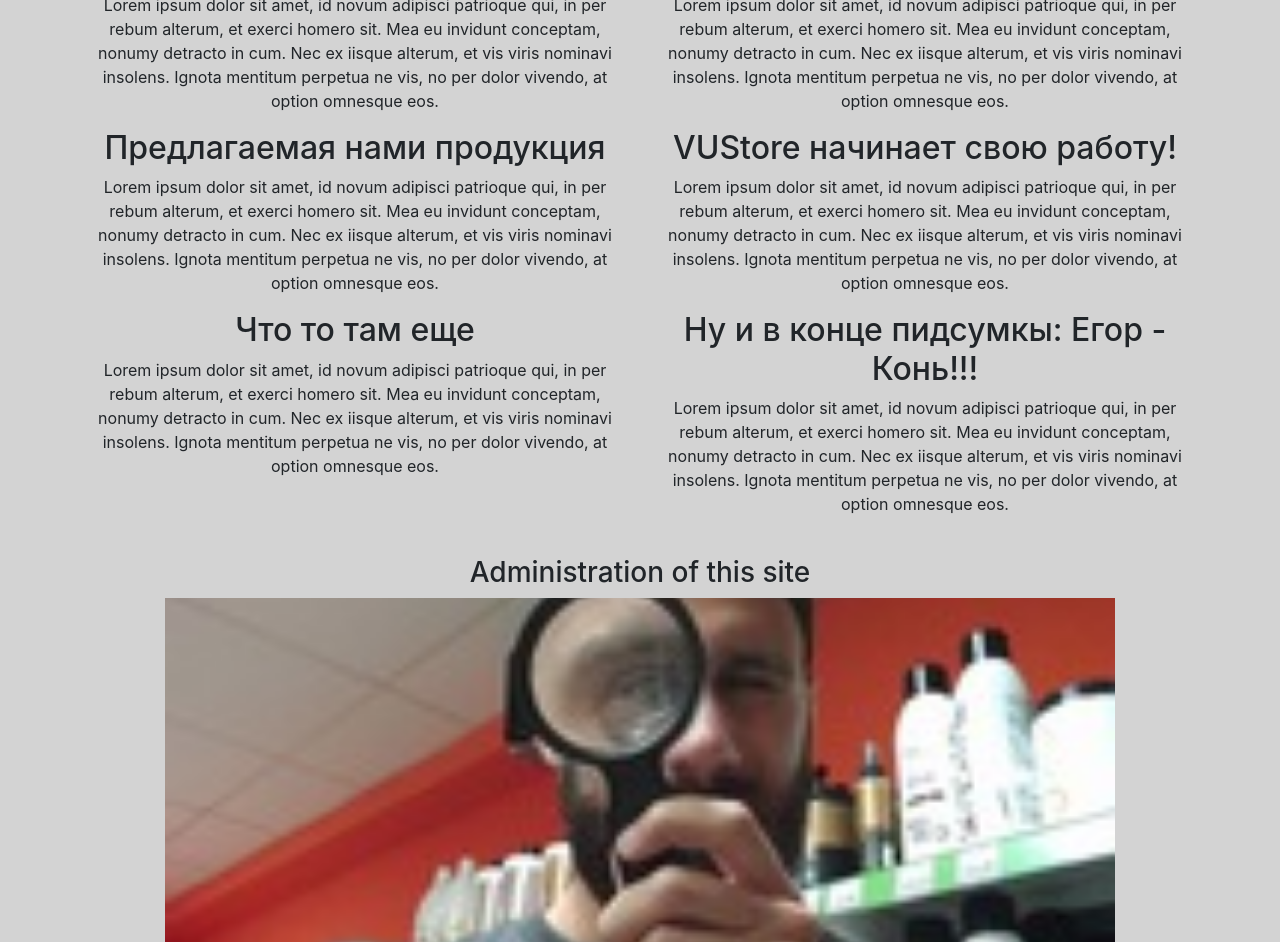
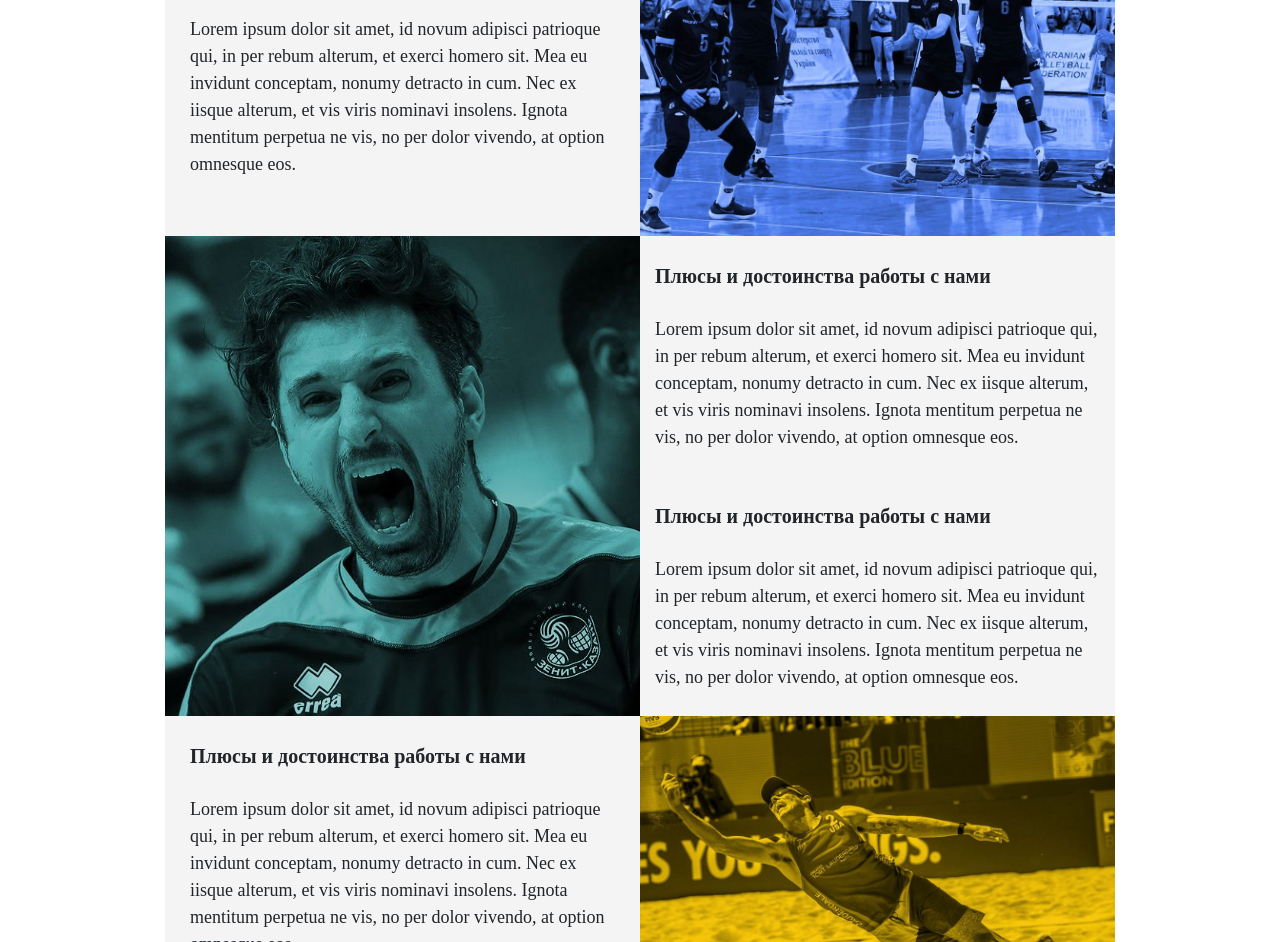
Before and after one commit to CKVitaliy/LandingPage, a plain HTML site: page index.html in a window 1280 px wide. Shown: the part 641-1583 px from the top of the page. Drawn offline with nearby package versions, Linux system fonts and the light colour scheme.

Commit message:
third commit with new css

```diff
--- a/index.html
+++ b/index.html
@@ -10,10 +10,9 @@
 <body>
 <div id="header">
     <div class="container">
-        <div class="row centered">
-            <div class="col-lg-8 offset-lg-2">
-                <h1>store.volleyball.ua приветствует Вас!!!</h1><br>
-                <h2>Егор конь (and its true)</h2>>
+        <div class="row">
+            <div class="col-lg-10 offset-lg-1 col-md-10 offset-md-1">
+                <span style="font-family: 'Times New Roman'; color: rgb(255 255 255); font-weight: 700; font-style: normal; font-size: 36px">store.volleyball.ua<br>приветствует Вас!!!<br><br>Егор конь (and its true)</span><br>
             </div>
         </div>
     </div>
@@ -21,61 +20,77 @@
 
 <div id="main">
     <div class="container">
-        <br>
-        <div class="row centered">
-            <div class="col-lg-6 col-md-4">
-                <h2>Плюсы и достоинства работы с нами</h2>
-                <p>Lorem ipsum dolor sit amet, id novum adipisci patrioque qui, in per rebum alterum, et exerci homero sit. Mea eu invidunt conceptam, nonumy detracto in cum. Nec ex iisque alterum, et vis viris nominavi insolens. Ignota mentitum perpetua ne vis, no per dolor vivendo, at option omnesque eos.</p>
+        <div class="row">
+            <div class="col-lg-10 offset-lg-1 col-md-10 offset-md-1" style="padding: 25px 0 25px 0;">
+                <span style="font-family: 'Times New Roman'; font-weight: 700; font-style: normal; font-size: 18px">Something is going on</span>
             </div>
-            <div class="col-lg-6 col-md-4">
-                <h2>Система скидок для взрослых и детских команд</h2>
-                <p>Lorem ipsum dolor sit amet, id novum adipisci patrioque qui, in per rebum alterum, et exerci homero sit. Mea eu invidunt conceptam, nonumy detracto in cum. Nec ex iisque alterum, et vis viris nominavi insolens. Ignota mentitum perpetua ne vis, no per dolor vivendo, at option omnesque eos.</p>
+            <div class="col-lg-5 offset-lg-1 col-md-5 offset-md-1 gray" style="padding: 25px;">
+                <span style="font-family: 'Times New Roman'; font-weight: 700; font-style: normal; font-size: 20px">Плюсы и достоинства работы с нами</span>
+                <span style="font-family: 'Times New Roman'; font-weight: 400; font-style: normal; font-size: 18px; padding-top: 25px; display: block">Lorem ipsum dolor sit amet, id novum adipisci patrioque qui, in per rebum alterum, et exerci homero sit. Mea eu invidunt conceptam, nonumy detracto in cum. Nec ex iisque alterum, et vis viris nominavi insolens. Ignota mentitum perpetua ne vis, no per dolor vivendo, at option omnesque eos.</span>
             </div>
-            <div class="col-lg-6 col-md-4">
-                <h2>Предлагаемая нами продукция</h2>
-                <p>Lorem ipsum dolor sit amet, id novum adipisci patrioque qui, in per rebum alterum, et exerci homero sit. Mea eu invidunt conceptam, nonumy detracto in cum. Nec ex iisque alterum, et vis viris nominavi insolens. Ignota mentitum perpetua ne vis, no per dolor vivendo, at option omnesque eos.</p>
+            <div class="col-lg-5 col-md-5 d-xl-block d-lg-block d-md-block d-sm-none d-none" id="image2"></div>
+            <div class="col-lg-5 offset-lg-1 col-md-5 offset-md-1 d-xl-block d-lg-block d-md-block d-sm-none d-none" id="image3"></div>
+            <div class="col-lg-5 col-md-5 gray">
+                <div class="container">
+                    <div class="row">
+                        <div class="col" style="padding: 25px 0 25px 0;">
+                            <span style="font-family: 'Times New Roman'; font-weight: 700; font-style: normal; font-size: 20px">Плюсы и достоинства работы с нами</span>
+                            <span style="font-family: 'Times New Roman'; font-weight: 400; font-style: normal; font-size: 18px; padding-top: 25px; display: block">Lorem ipsum dolor sit amet, id novum adipisci patrioque qui, in per rebum alterum, et exerci homero sit. Mea eu invidunt conceptam, nonumy detracto in cum. Nec ex iisque alterum, et vis viris nominavi insolens. Ignota mentitum perpetua ne vis, no per dolor vivendo, at option omnesque eos.</span>
+                        </div>
+                        <div class="w-100"></div>
+                        <div class="col" style="padding: 25px 0 25px 0;">
+                            <span style="font-family: 'Times New Roman'; font-weight: 700; font-style: normal; font-size: 20px">Плюсы и достоинства работы с нами</span>
+                            <span style="font-family: 'Times New Roman'; font-weight: 400; font-style: normal; font-size: 18px; padding-top: 25px; display: block">Lorem ipsum dolor sit amet, id novum adipisci patrioque qui, in per rebum alterum, et exerci homero sit. Mea eu invidunt conceptam, nonumy detracto in cum. Nec ex iisque alterum, et vis viris nominavi insolens. Ignota mentitum perpetua ne vis, no per dolor vivendo, at option omnesque eos.</span>
+                        </div>
+                    </div>
+                </div>
+ </div>
+            <div class="col-lg-5 offset-lg-1 col-md-5 offset-md-1 gray" style="padding: 25px;">
+                <span style="font-family: 'Times New Roman'; font-weight: 700; font-style: normal; font-size: 20px">Плюсы и достоинства работы с нами</span>
+                <span style="font-family: 'Times New Roman'; font-weight: 400; font-style: normal; font-size: 18px; padding-top: 25px; display: block">Lorem ipsum dolor sit amet, id novum adipisci patrioque qui, in per rebum alterum, et exerci homero sit. Mea eu invidunt conceptam, nonumy detracto in cum. Nec ex iisque alterum, et vis viris nominavi insolens. Ignota mentitum perpetua ne vis, no per dolor vivendo, at option omnesque eos.</span>
             </div>
-            <div class="col-lg-6 col-md-4">
-                <h2>VUStore начинает свою работу!</h2>
-                <p>Lorem ipsum dolor sit amet, id novum adipisci patrioque qui, in per rebum alterum, et exerci homero sit. Mea eu invidunt conceptam, nonumy detracto in cum. Nec ex iisque alterum, et vis viris nominavi insolens. Ignota mentitum perpetua ne vis, no per dolor vivendo, at option omnesque eos.</p>
-            </div>
-            <div class="col-lg-6 col-md-4">
-                <h2>Что то там еще</h2>
-                <p>Lorem ipsum dolor sit amet, id novum adipisci patrioque qui, in per rebum alterum, et exerci homero sit. Mea eu invidunt conceptam, nonumy detracto in cum. Nec ex iisque alterum, et vis viris nominavi insolens. Ignota mentitum perpetua ne vis, no per dolor vivendo, at option omnesque eos.</p>
-            </div>
-            <div class="col-lg-6 col-md-4">
-                <h2>Ну и в конце пидсумкы: Егор - Конь!!!</h2>
-                <p>Lorem ipsum dolor sit amet, id novum adipisci patrioque qui, in per rebum alterum, et exerci homero sit. Mea eu invidunt conceptam, nonumy detracto in cum. Nec ex iisque alterum, et vis viris nominavi insolens. Ignota mentitum perpetua ne vis, no per dolor vivendo, at option omnesque eos.</p>
-            </div>
+            <div class="col-lg-5 col-md-5 d-xl-block d-lg-block d-md-block d-sm-none d-none" id="image4"></div>
         </div>
-        <br>
     </div>
 </div>
+
 <div id="adm">
     <div class="container">
-        <div class="row centered">
-            <div class="col-lg-4 offset-lg-4">
-                <h3>Administration of this site</h3>
-            </div>
-            <div id="image" class="col-lg-10 offset-lg-1">
+        <div class="row">
+            <div class="col-lg-10 offset-lg-1 col-md-10 offset-md-1" style="padding: 25px 0 25px 0;">
+                <span style="font-family: 'Times New Roman'; font-weight: 700; font-style: normal; font-size: 18px">Administration of this site</span>
             </div>
         </div>
     </div>
-    <br>
+    <div id="petrash" class="centered">
+        <span style="font-family: 'Times New Roman'; font-weight: 400; font-style: normal; color: rgb(255 255 255); font-size: 24px; padding-top: 238px; display: block">This is Pertash</span>
+    </div>
 </div>
-<hr>
 
-<div id="footer">
+<div id="links" class="gray" style="padding: 25px">
     <div class="container">
         <div class="row centered">
+            <div class="col-lg-2 col-md-4 col-sm-6"><img src="Image/asics.png"></div>
+            <div class="col-lg-2 col-md-4 col-sm-6"><img src="Image/errea.png"></div>
+            <div class="col-lg-2 col-md-4 col-sm-6"><img src="Image/macron.png"></div>
+            <div class="col-lg-2 col-md-4 col-sm-6"><img src="Image/mikasa.png"></div>
+            <div class="col-lg-2 col-md-4 col-sm-6"><img src="Image/mizuno.png"></div>
+            <div class="col-lg-2 col-md-4 col-sm-6"><img src="Image/zeus.png"></div>
+        </div>
+    </div>
+</div>
+
+<div id="footer" style="background: gray; padding: 25px 0 25px 0;">
+    <div class="container centered">
+        <div class="row">
             <div class="col-lg-4 col-md-4 col-sm-12">
-                <h3>Контакты</h3><br>
-                <p>store.volleyball.ua@gmail.com<br>+38 (093) 420-55-05<br>+38 (093) 420-55-05<br>Telegram +38 (093) 420-55-05<br>Viber +38 (093) 420-55-05 <br>WhatsApp +38 (098) 420-55-05</p>
+                <span style="font-family: 'Times New Roman'; font-weight: 700; font-style: normal; font-size: 18px">Контакты</span><br>
+                <span style="font-family: 'Times New Roman'; font-style: normal; font-size: 14px">store.volleyball.ua@gmail.com<br>+38 (093) 420-55-05<br>+38 (098) 420-55-05<br><br>График работы:<br>Пн.-Пт.:9.00-18.00</span>
             </div>
             <div class="col-lg-4 col-md-2 col-sm-0"></div>
             <div class="col-lg-2 col-md-3 col-sm-5">
                 <ul>
-                    <li><b>Услуги</b></li><br>
+                    <li><span style="font-family: 'Times New Roman'; font-weight: 700; font-style: normal; font-size: 18px">Услуги</span></li>
                     <li>Покупка</li>
                     <li>Оплата</li>
                     <li>Доставка</li>
@@ -84,7 +99,7 @@
             </div>
             <div class="col-lg-2 col-md-3 col-sm-5">
                 <ul>
-                    <li><b>Соцсети</b></li><br>
+                    <li><span style="font-family: 'Times New Roman'; font-weight: 700; font-style: normal; font-size: 18px">Соцсети</span></li>
                     <li>Facebook</li>
                     <li>Telegram</li>
                     <li>VK</li>
--- a/style.css
+++ b/style.css
@@ -1,16 +1,14 @@
 body {
-    background-color: lightgray;
-    margin-top: 25px;
+    background-color: white;
     -webkit-font-smoothing: antialiased;
     -webkit-overflow-scrolling: touch;
 }
+
+.col-lg-10, .col-md-10 {
+padding: 0px;
+}
 .centered {
     text-align: center;
-}
-
-a:hover, a:focus {
-    text-decoration: none;
-    outline: 0;
 }
 
 #header {
@@ -27,17 +25,7 @@ a:hover, a:focus {
     background-size: cover;
 }
 
-#header h1 {
-    color: white;
-    margin-top: 100px;
-}
-
-#header h2 {
-    color: aqua;
-    letter-spacing: 2px;
-}
-
-#image {
+#petrash {
     background: url("Image/Petrash.jpg") no-repeat center top;
     background-position: center center;
     padding-top: 25px;
@@ -50,7 +38,59 @@ a:hover, a:focus {
     -o-background-size: cover;
     background-size: cover;
 }
+#image2 {
+    background: url("Image/Picture_2.jpg") no-repeat center top;
+    background-position: center center;
+    padding-top: 25px;
+    padding-bottom: 25px;
+    min-height: 300px;
+    width: 100%;
+    background-size: 100%;
+    -webkit-background-size: cover;
+    -moz-background-size: cover;
+    -o-background-size: cover;
+    background-size: cover;
+}
+
+#image3 {
+     background: url("Image/Picture_3.jpg") no-repeat center top;
+     background-position: center center;
+     padding-top: 25px;
+     padding-bottom: 25px;
+     min-height: 300px;
+     width: 100%;
+     background-size: 100%;
+     -webkit-background-size: cover;
+     -moz-background-size: cover;
+     -o-background-size: cover;
+     background-size: cover;
+ }
+
+#image4 {
+    background: url("Image/Picture_4.jpg") no-repeat center top;
+    background-position: center center;
+    padding-top: 25px;
+    padding-bottom: 25px;
+    min-height: 300px;
+    width: 100%;
+    background-size: 100%;
+    -webkit-background-size: cover;
+    -moz-background-size: cover;
+    -o-background-size: cover;
+    background-size: cover;
+}
+
+.gray {
+    background-color: rgb(244, 244, 244);
+}
 
 ul {
     list-style-type: none;
 }
+
+ul li {
+    font-family: 'Times New Roman';
+    font-style: normal;
+    font-size: 14px;
+    text-align: center;
+}
```
Also changed, not shown: Image/asics.png (added), Image/errea.png (added), Image/macron.png (added), Image/mikasa.png (added), Image/mizuno.png (added), Image/zeus.png (added).
